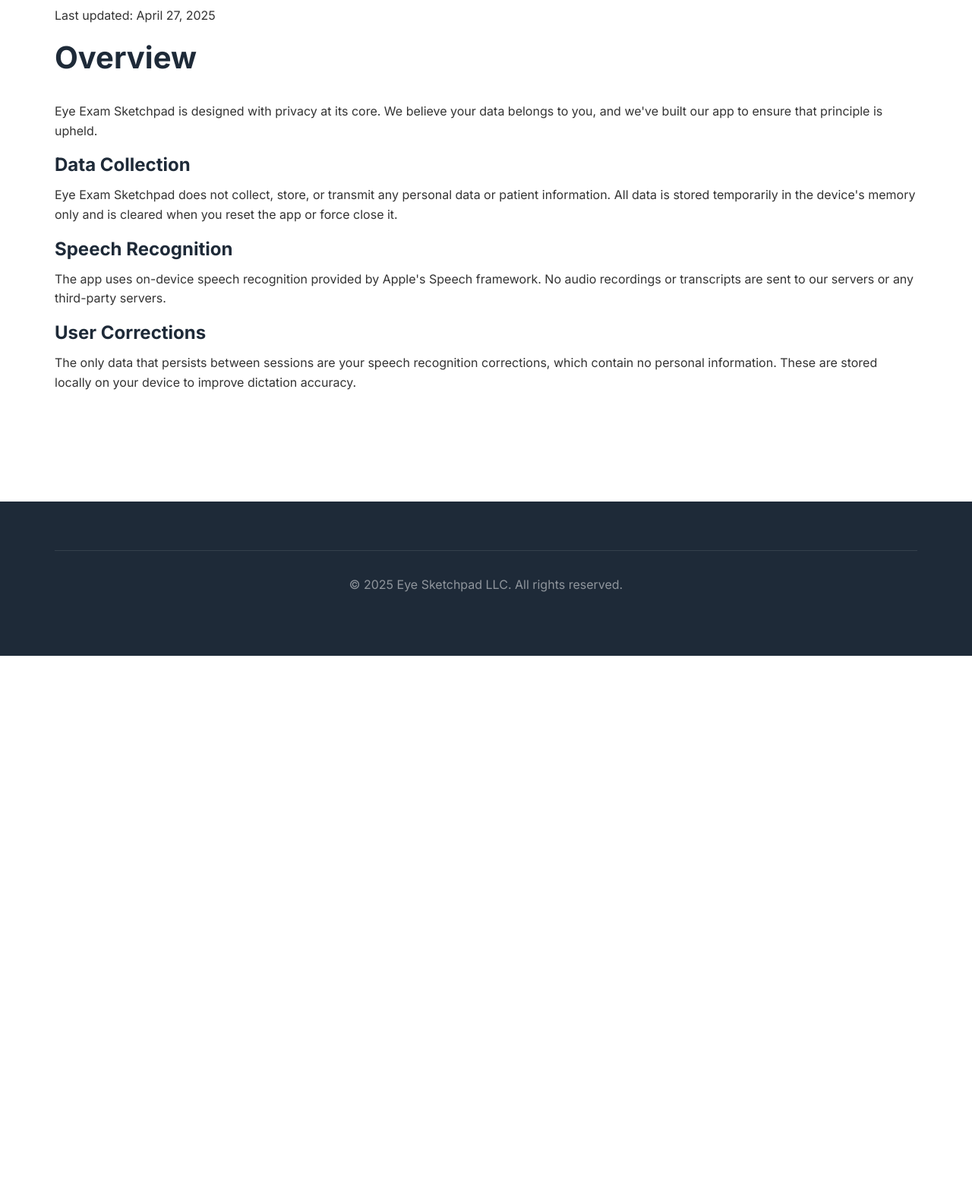
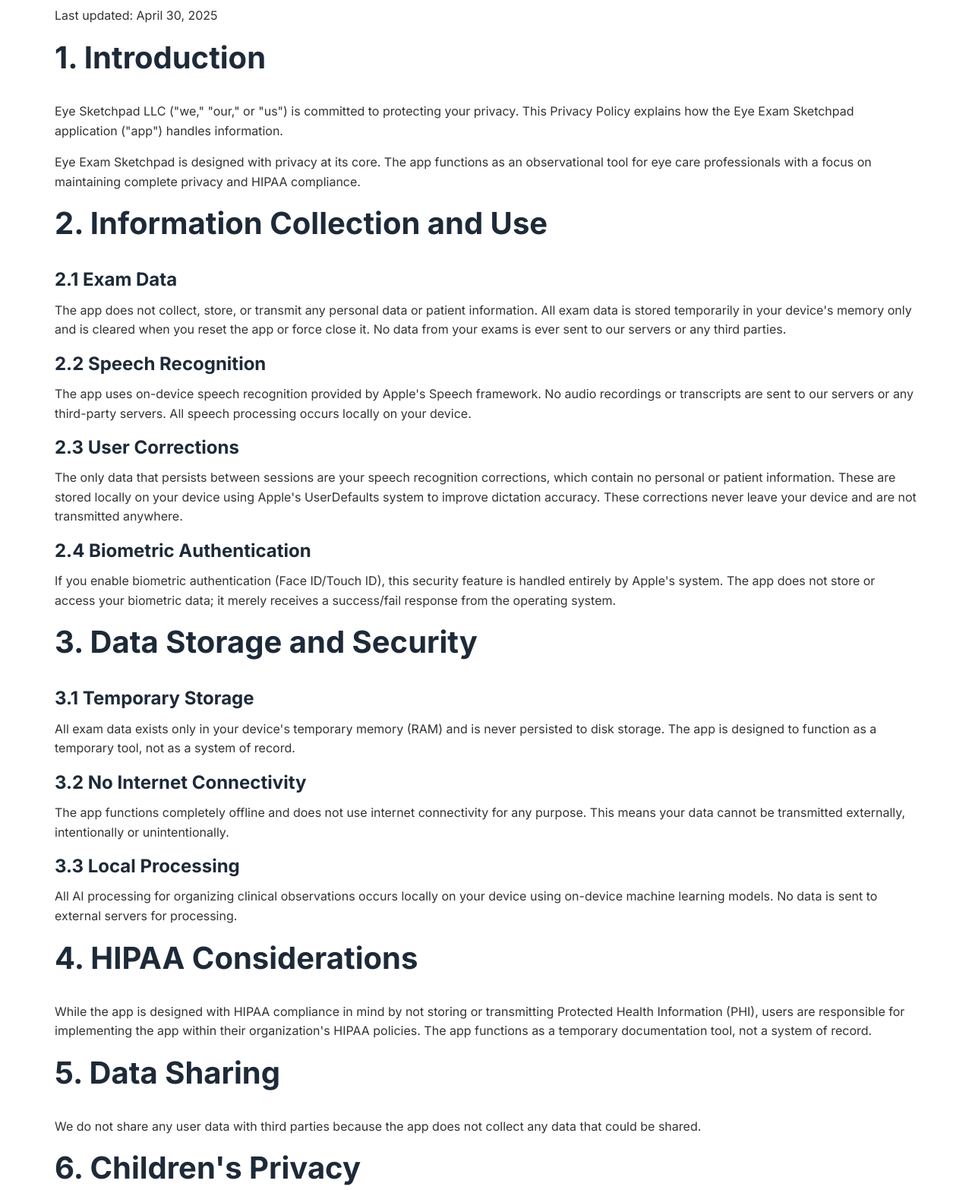
Before and after one commit to jpsafran/EyeSketchpad, a plain HTML site: page privacy-policy.html in a window 1280 px wide. Shown: the part 220-1786 px from the top of the page at 76% size. Before the commit the page ends 1083 px from the top, so only its background shows below. Drawn offline with Linux system fonts and the light colour scheme.

Commit message:
Update privacy-policy.html

```diff
--- a/privacy-policy.html
+++ b/privacy-policy.html
@@ -27,21 +27,58 @@
     <section style="padding-top: 150px;">
         <div class="container">
             <h1>Privacy Policy</h1>
-            <p>Last updated: April 27, 2025</p>
+            <p>Last updated: April 30, 2025</p>
 
-            <h2 style="text-align:left;">Overview</h2>
-            <p>Eye Exam Sketchpad is designed with privacy at its core. We believe your data belongs to you, and we've built our app to ensure that principle is upheld.</p>
+            <h2 style="text-align:left;">1. Introduction</h2>
+            <p>Eye Sketchpad LLC ("we," "our," or "us") is committed to protecting your privacy. This Privacy Policy explains how the Eye Exam Sketchpad application ("app") handles information.</p>
+            <p>Eye Exam Sketchpad is designed with privacy at its core. The app functions as an observational tool for eye care professionals with a focus on maintaining complete privacy and HIPAA compliance.</p>
 
-            <h3>Data Collection</h3>
-            <p>Eye Exam Sketchpad does not collect, store, or transmit any personal data or patient information. All data is stored temporarily in the device's memory only and is cleared when you reset the app or force close it.</p>
+            <h2 style="text-align:left;">2. Information Collection and Use</h2>
 
-            <h3>Speech Recognition</h3>
-            <p>The app uses on-device speech recognition provided by Apple's Speech framework. No audio recordings or transcripts are sent to our servers or any third-party servers.</p>
+            <h3>2.1 Exam Data</h3>
+            <p>The app does not collect, store, or transmit any personal data or patient information. All exam data is stored temporarily in your device's memory only and is cleared when you reset the app or force close it. No data from your exams is ever sent to our servers or any third parties.</p>
 
-            <h3>User Corrections</h3>
-            <p>The only data that persists between sessions are your speech recognition corrections, which contain no personal information. These are stored locally on your device to improve dictation accuracy.</p>
+            <h3>2.2 Speech Recognition</h3>
+            <p>The app uses on-device speech recognition provided by Apple's Speech framework. No audio recordings or transcripts are sent to our servers or any third-party servers. All speech processing occurs locally on your device.</p>
 
-            <!-- Add more privacy policy sections as needed -->
+            <h3>2.3 User Corrections</h3>
+            <p>The only data that persists between sessions are your speech recognition corrections, which contain no personal or patient information. These are stored locally on your device using Apple's UserDefaults system to improve dictation accuracy. These corrections never leave your device and are not transmitted anywhere.</p>
+
+            <h3>2.4 Biometric Authentication</h3>
+            <p>If you enable biometric authentication (Face ID/Touch ID), this security feature is handled entirely by Apple's system. The app does not store or access your biometric data; it merely receives a success/fail response from the operating system.</p>
+
+            <h2 style="text-align:left;">3. Data Storage and Security</h2>
+
+            <h3>3.1 Temporary Storage</h3>
+            <p>All exam data exists only in your device's temporary memory (RAM) and is never persisted to disk storage. The app is designed to function as a temporary tool, not as a system of record.</p>
+
+            <h3>3.2 No Internet Connectivity</h3>
+            <p>The app functions completely offline and does not use internet connectivity for any purpose. This means your data cannot be transmitted externally, intentionally or unintentionally.</p>
+
+            <h3>3.3 Local Processing</h3>
+            <p>All AI processing for organizing clinical observations occurs locally on your device using on-device machine learning models. No data is sent to external servers for processing.</p>
+
+            <h2 style="text-align:left;">4. HIPAA Considerations</h2>
+            <p>While the app is designed with HIPAA compliance in mind by not storing or transmitting Protected Health Information (PHI), users are responsible for implementing the app within their organization's HIPAA policies. The app functions as a temporary documentation tool, not a system of record.</p>
+
+            <h2 style="text-align:left;">5. Data Sharing</h2>
+            <p>We do not share any user data with third parties because the app does not collect any data that could be shared.</p>
+
+            <h2 style="text-align:left;">6. Children's Privacy</h2>
+            <p>Our app is not intended for use by individuals under the age of 18 and is designed specifically for healthcare professionals. We do not knowingly collect or solicit data from children.</p>
+
+            <h2 style="text-align:left;">7. Your Rights and Choices</h2>
+            <p>Since the app does not collect personal data, there are no specific data access or deletion rights to exercise. If you wish to clear speech correction data, you can do this from within the app by using the "Manage Speech Corrections" feature and selecting "Clear All Corrections."</p>
+
+            <h2 style="text-align:left;">8. Changes to This Privacy Policy</h2>
+            <p>We may update this Privacy Policy from time to time. The updated version will be indicated by an updated "Last updated" date and will be available on our website and within the app.</p>
+
+            <h2 style="text-align:left;">9. Contact Us</h2>
+            <p>If you have any questions about this Privacy Policy, please contact us at:</p>
+            <p>
+                Email: <a href="mailto:privacy@eyesketchpadllc.com">privacy@eyesketchpadllc.com</a><br>
+                Web: <a href="https://www.eyesketchpadllc.com/contact">www.eyesketchpadllc.com/contact</a>
+            </p>
         </div>
     </section>
 
```
